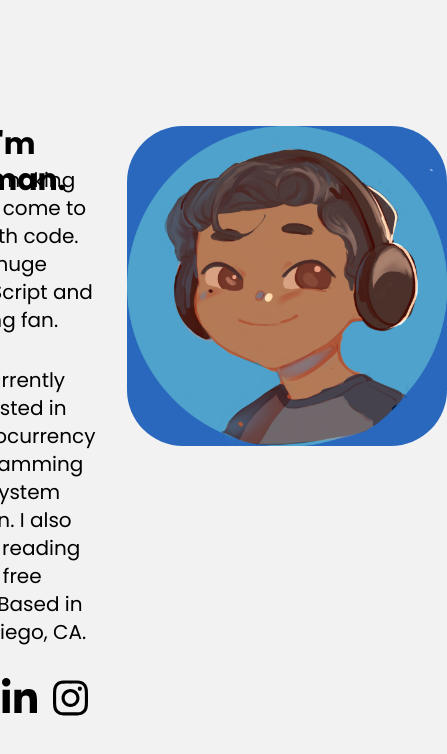
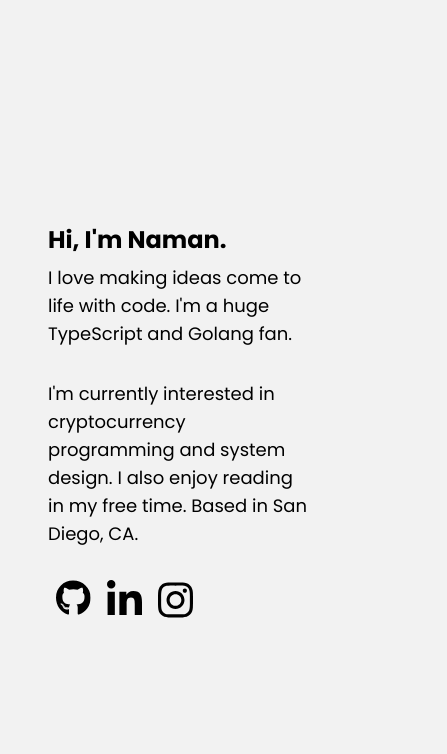
Before and after one commit to prosavage/personal-site-v3, a Next.js app: page / in a window 390 px wide. Shown: the top 754 px of the page, 447 px wide, since content can reach past the window. Built offline with nearby package versions, Linux system fonts and the light colour scheme.

Commit message:
Mobile compatible!

```diff
--- a/src/app/Biolinks.tsx
+++ b/src/app/Biolinks.tsx
@@ -1,5 +1,6 @@
 "use client"
 import React from "react"
+import Image from "next/image"
 
 interface BiolinksProps {
 
@@ -23,7 +24,7 @@ export const Biolinks: React.FC<BiolinksProps> = ({ }) => {
             ]
 
             return links.map((link) =>
-                  <img key={link.path} src={`/icons/${link.path}`} alt={link.url} className="w-[35px] mx-2 cursor-pointer" onClick={() => window.location.href = link.url} />
+                  <Image key={link.path} width={50} height={50} src={`/icons/${link.path}`} alt={link.url} className="w-[35px] mx-2 cursor-pointer" onClick={() => window.location.href = link.url} />
             )
       }
       return (
--- a/src/app/page.tsx
+++ b/src/app/page.tsx
@@ -1,18 +1,19 @@
 import { Biolinks } from './Biolinks'
+import Image from "next/image"
 
 export default function Home() {
 
   return (
-    <main className="flex min-h-screen flex-col justify-center p-24 items-center">
+    <main className="flex min-h-screen flex-col justify-center p-12 md:p-24 items-center">
       <div className="flex flex-row items-start max-w-4xl">
         <div className='mr-8'>
-          <p className="h-10 text-3xl font-bold">Hi, I&apos;m Naman.</p>
-          <p className="text-xl">I love making ideas come to life with code. I&apos;m a huge TypeScript and Golang fan.</p>
-          <p className="text-xl mt-8">I&apos;m currently interested in cryptocurrency programming and system design. I also enjoy reading in my free time. Based in San Diego, CA.</p>
+          <p className="h-10 text-2xl md:text-3xl font-bold">Hi, I&apos;m Naman.</p>
+          <p className="text-lg md:text-xl">I love making ideas come to life with code. I&apos;m a huge TypeScript and Golang fan.</p>
+          <p className="text-lg md:text-xl mt-8">I&apos;m currently interested in cryptocurrency programming and system design. I also enjoy reading in my free time. Based in San Diego, CA.</p>
           <Biolinks/>
         </div>
-        <div>
-          <img src="/pfp.png" alt={"Naman's Profile Picture"} className="max-w-xs rounded-4xl" />
+        <div className={"hidden md:flex"}>
+          <Image src="/pfp.png" alt={"Naman's Profile Picture"} width={2000} height={2000} className="max-w-xs rounded-4xl" />
         </div>
       </div>
     </main>
```
